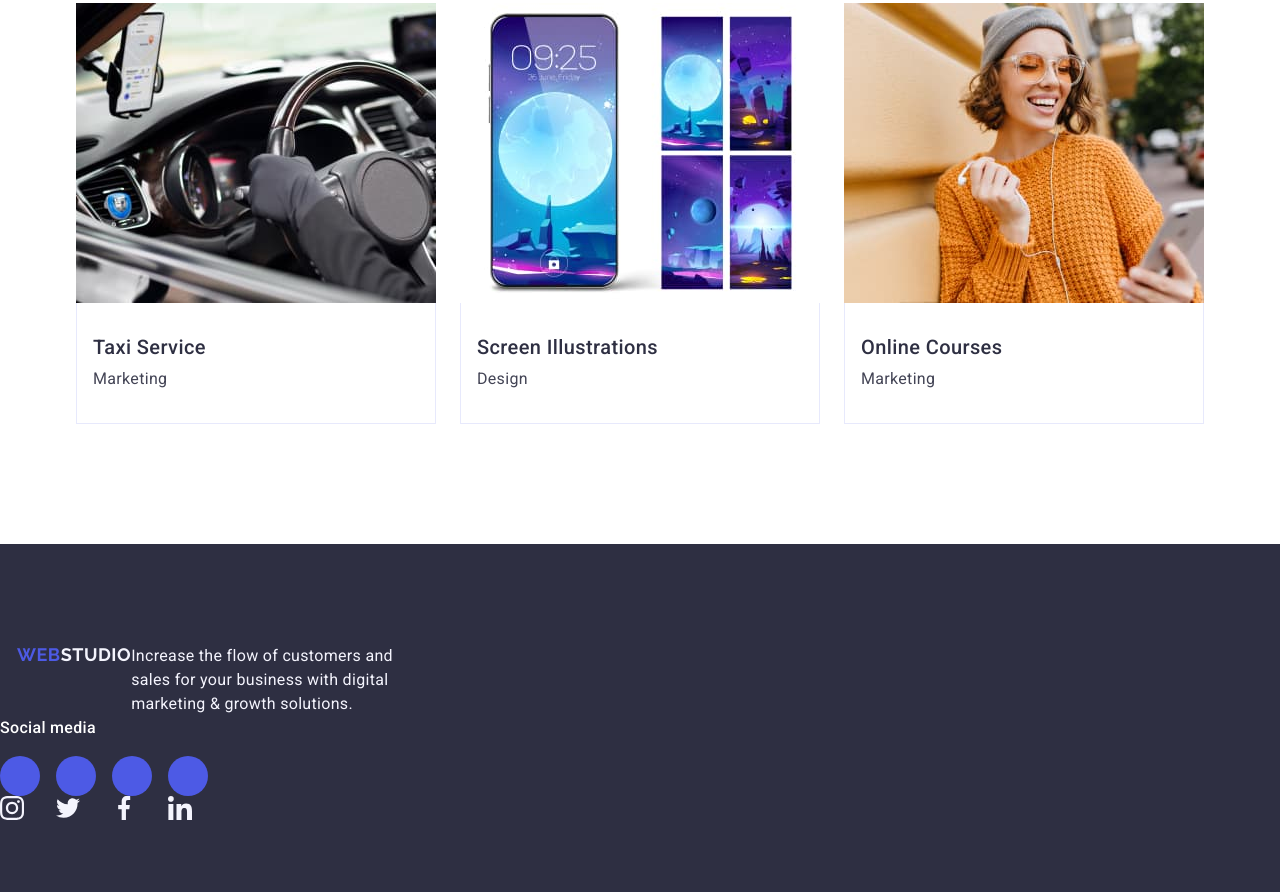
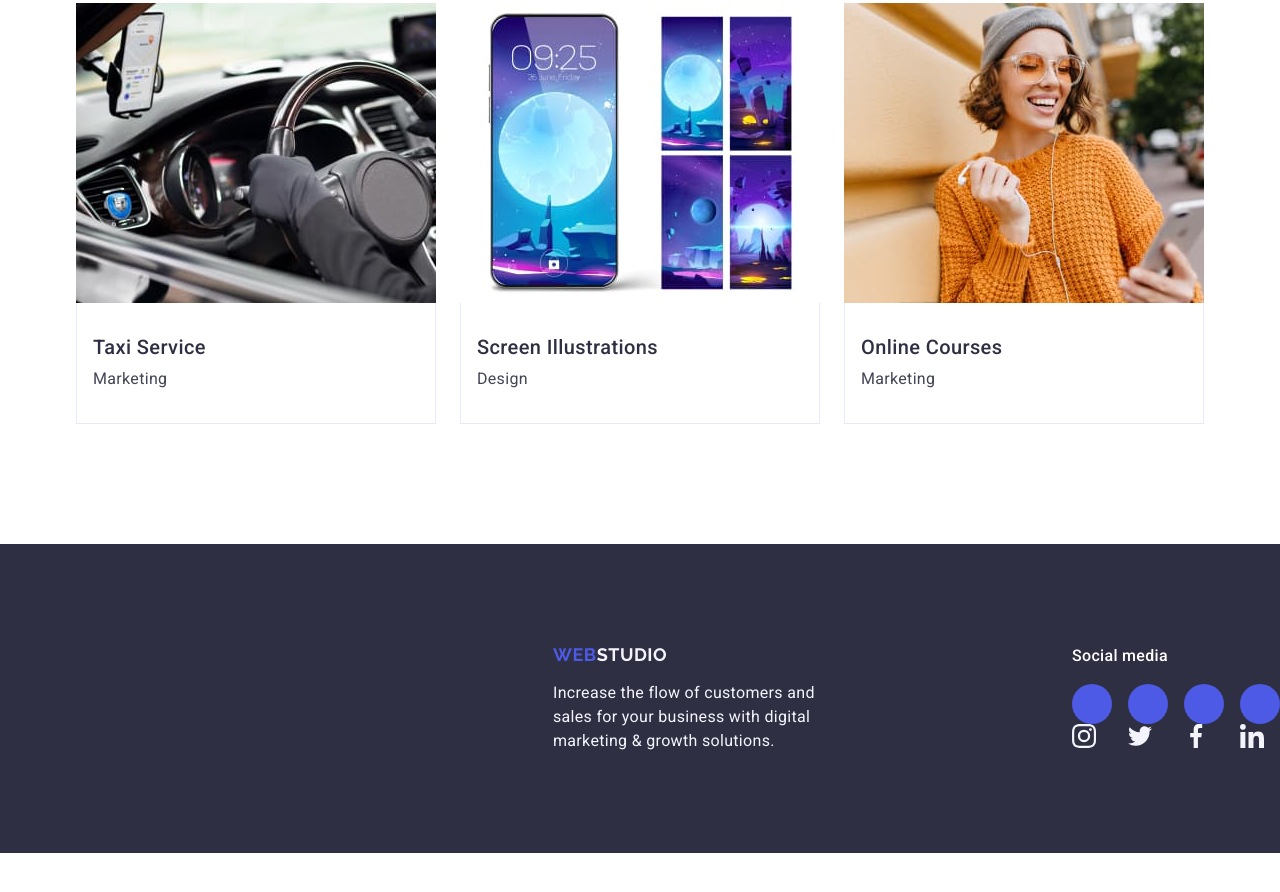
Before and after one commit to Ok1za/goit-markup-hw-04, a plain HTML site: page index.html in a window 1280 px wide. Shown: the part 2631-3523 px from the top of the page. After the commit the page ends 3484 px from the top, so only its background shows below. Drawn offline with nearby package versions, Linux system fonts and the light colour scheme.

Commit message:
gfgdfdgfdgf

```diff
--- a/css/styles.css
+++ b/css/styles.css
@@ -487,10 +487,14 @@ address {
     padding-bottom: 100px;
 }
 
-.container-footer {
+.footer-div {
     display: flex;
     align-items: baseline;
+}
+
+.container-footer {
     margin-right: 120px;
+
 }
 
 .logo {
--- a/index.html
+++ b/index.html
@@ -373,7 +373,7 @@
     </main>
 
     <footer class="footer">
-        <div>
+        <div class="footer-div">
             <div class="container container-footer">
                 <a href="/index.html" id="logo" class="logo">Web<span class="logo-text">Studio</span></a>
                 <p class="footer-item">Increase the flow of customers and sales for your business with digital marketing & growth solutions.</p>
```
